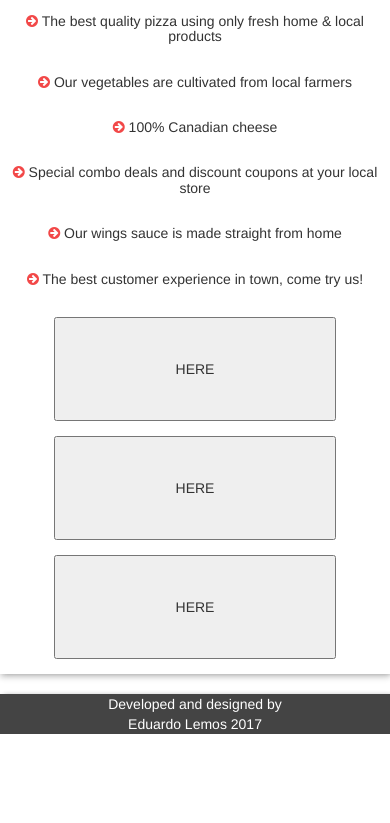
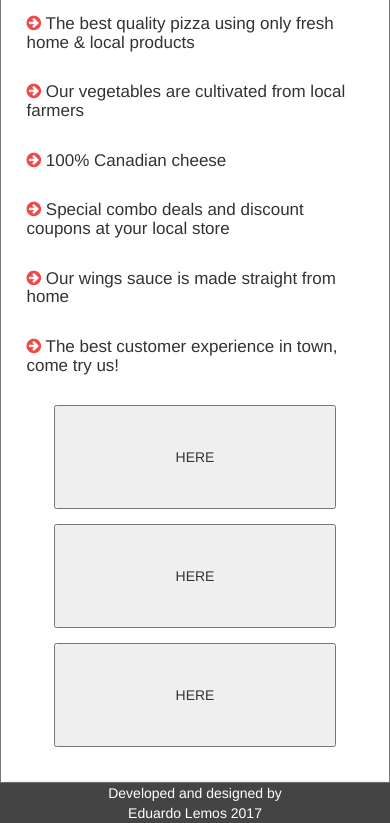
Before and after one commit to eddxdd/Restaurante, a plain HTML site: page index.html in a window 390 px wide. Shown: the part 621-1444 px from the top of the page. Before the commit the page ends 1355 px from the top, so only its background shows below. Drawn offline with nearby package versions, Linux system fonts and the light colour scheme; files that its build step writes are made by us from their sources; a script that the page names is missing.

Commit message:
Update _menu-preview.scss

```diff
--- a/css/_menu-preview.scss
+++ b/css/_menu-preview.scss
@@ -5,6 +5,9 @@
     margin: auto 10.8rem;
     background: #fff;
     box-shadow: 5px 0 4px rgba(0, 0, 0, .16), 0 3px 6px rgba(0, 0, 0, .23);
+    border: 1px solid #777;
+    border-bottom: 0.6px solid #777;
+    border-top: none;
   }
 
   .menu-list {
@@ -18,6 +21,7 @@
     }
 
     h2 {
+      text-align: left;
       font-size: 24px;
     }
   }
@@ -38,7 +42,7 @@
 @media only screen and (max-width: 850px) {
   #menu-preview {
     .wrapper {
-      display: block;
+      display: flow-root;
       margin: auto;
     }
 
@@ -52,7 +56,9 @@
       }
 
       h2 {
-        font-size: 14px;
+        font-size: 17px;
+        margin-left: 1.5em;
+        margin-right: 1.5em;
       }
     }
 
```
